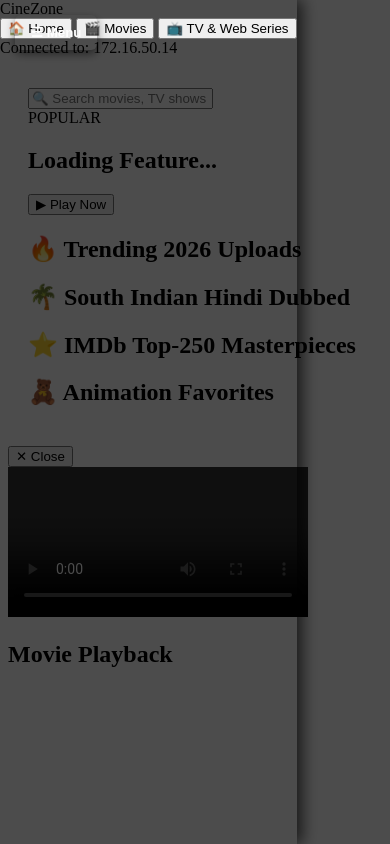
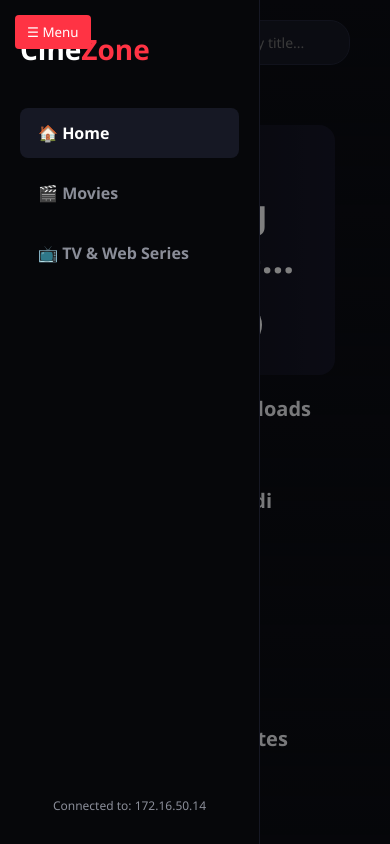
Before and after one commit to iutpalm/CineZone-app, an Electron app: page index.html in a window 390 px wide. Both pictures are taken after a click on the button "☰ Menu". Drawn offline with Linux system fonts and the light colour scheme.

Commit message:
Update styles.css

```diff
--- a/styles.css
+++ b/styles.css
@@ -1,141 +1,255 @@
-/* --- FEATURED AUTOMATED SLIDER --- */
-.menu-header {
-    font-size: 11px;
-    font-weight: 800;
-    color: var(--accent-color);
-    letter-spacing: 1px;
-    margin-top: 20px;
-    margin-bottom: 5px;
-    padding-left: 10px;
-    opacity: 0.8;
+:root {
+    --bg-color: #0c0d14;
+    --sidebar-color: #06070a;
+    --accent-color: #ff3344; /* Popcornflix red/pink accent */
+    --text-color: #ffffff;
+    --text-muted: #8a8d98;
+    --card-bg: #161824;
+    --card-hover: #222538;
 }
 
-.featured-slider-container {
-    width: 100%;
-    height: 220px;
-    border-radius: 12px;
-    overflow: hidden;
-    margin-bottom: 30px;
-    background: #1f1f1f;
-    position: relative;
-    border: 1px solid #252525;
+* {
+    box-sizing: border-box;
+    margin: 0;
+    padding: 0;
+    font-family: 'Segoe UI', Roboto, Helvetica, Arial, sans-serif;
 }
 
-.slider-track {
+body {
+    background-color: var(--bg-color);
+    color: var(--text-color);
+    overflow: hidden;
+    height: 100vh;
+}
+
+.app-container {
     display: flex;
+    height: 100vh;
+}
+
+/* Sidebar layout */
+.sidebar {
+    width: 260px;
+    background-color: var(--sidebar-color);
+    padding: 30px 20px;
+    display: flex;
+    flex-direction: column;
+    border-right: 1px solid #161824;
+}
+
+.logo {
+    font-size: 28px;
+    font-weight: 800;
+    color: var(--text-color);
+    margin-bottom: 40px;
+}
+
+.logo span { color: var(--accent-color); }
+
+.nav-menu {
+    display: flex;
+    flex-direction: column;
+    gap: 10px;
+    flex-grow: 1;
+}
+
+.nav-item {
+    background: none;
+    border: none;
+    color: var(--text-muted);
+    text-align: left;
+    padding: 14px 18px;
+    font-size: 16px;
+    font-weight: 600;
+    cursor: pointer;
+    border-radius: 8px;
+    transition: all 0.2s;
+}
+
+.nav-item:hover, .nav-item.active {
+    color: var(--text-color);
+    background-color: var(--card-bg);
+}
+
+.server-status {
+    font-size: 12px;
+    color: var(--text-muted);
+    text-align: center;
+}
+
+/* Main Window Dashboard */
+.main-content {
+    flex-grow: 1;
+    overflow-y: auto;
+    padding-bottom: 50px;
+}
+
+.popcorn-header {
+    padding: 20px 40px;
+    background: linear-gradient(to bottom, rgba(12,13,20,1), rgba(12,13,20,0));
+    position: sticky;
+    top: 0;
+    z-index: 100;
+}
+
+.search-box input {
+    width: 350px;
+    background-color: var(--card-bg);
+    border: 1px solid #222538;
+    padding: 12px 20px;
+    border-radius: 20px;
+    color: white;
+    font-size: 14px;
+    outline: none;
+}
+
+/* Hero Display Showcase Banner */
+.hero-banner {
+    height: 380px;
+    margin: 0 40px 30px 40px;
+    border-radius: 16px;
+    position: relative;
+    overflow: hidden;
+    background-size: cover;
+    background-position: center;
+    background-color: #1a1a2e;
+}
+
+.hero-gradient {
+    position: absolute;
     width: 100%;
     height: 100%;
-    transition: transform 0.6s cubic-bezier(0.25, 1, 0.5, 1);
+    background: linear-gradient(to right, rgba(12,13,20,0.9) 30%, rgba(12,13,20,0.2) 100%);
 }
 
-.slide {
-    min-width: 100%;
+.hero-content {
+    position: relative;
+    z-index: 5;
+    padding: 60px;
+    max-width: 600px;
     height: 100%;
-    position: relative;
     display: flex;
-    align-items: flex-end;
-    background-size: cover;
-    background-position: center;
+    flex-direction: column;
+    justify-content: center;
+    align-items: flex-start;
 }
 
-/* Fallback gradient styling if movie posters aren't found */
-.slide-gradient {
-    position: absolute;
-    top: 0;
-    left: 0;
-    width: 100%;
-    height: 100%;
-    background: linear-gradient(to top, rgba(20,20,20,1) 15%, rgba(0,0,0,0.3) 100%);
-    z-index: 1;
+.badge {
+    background: var(--accent-color);
+    padding: 4px 8px;
+    font-size: 11px;
+    font-weight: 700;
+    border-radius: 4px;
+    margin-bottom: 15px;
 }
 
-.slide-content {
-    position: relative;
-    z-index: 2;
-    padding: 25px;
-    max-width: 600px;
+#heroTitle {
+    font-size: 38px;
+    font-weight: 800;
+    margin-bottom: 20px;
+    line-height: 1.2;
 }
 
-.slide-tag {
-    background-color: var(--accent-color);
-    color: white;
-    font-size: 11px;
+.play-btn {
+    background: white;
+    color: black;
+    border: none;
+    padding: 12px 28px;
     font-weight: 700;
-    padding: 4px 8px;
-    border-radius: 4px;
-    text-transform: uppercase;
-    display: inline-block;
-    margin-bottom: 8px;
+    font-size: 16px;
+    border-radius: 25px;
+    cursor: pointer;
+    transition: transform 0.2s;
 }
 
-.slide-title {
-    font-size: 24px;
-    font-weight: 700;
-    margin-bottom: 5px;
-    text-shadow: 0 2px 4px rgba(0,0,0,0.8);
+.play-btn:hover { transform: scale(1.05); }
+
+/* Horizontal Movie Rails Layout */
+.movie-section {
+    margin-bottom: 35px;
+    padding-left: 40px;
 }
 
-/* --- MOBILE RESPONSIVENESS AND COLLAPSIBLE DRAWER --- */
-.mobile-menu-toggle {
-    display: none; /* Hidden by default on desktop viewports */
-    position: fixed;
-    top: 15px;
-    left: 15px;
-    z-index: 1000;
-    background-color: var(--accent-color);
-    color: white;
-    border: none;
-    padding: 10px 16px;
-    border-radius: 6px;
-    font-weight: bold;
-    cursor: pointer;
-    box-shadow: 0 4px 10px rgba(0,0,0,0.5);
+.section-title {
+    font-size: 20px;
+    font-weight: 700;
+    margin-bottom: 15px;
+    color: #f0f1f5;
 }
 
-.sidebar-overlay {
-    display: none;
-    position: fixed;
-    top: 0;
-    left: 0;
-    width: 100vw;
-    height: 100vh;
-    background-color: rgba(0, 0, 0, 0.7);
-    z-index: 998;
+.horizontal-scroll {
+    display: flex;
+    gap: 20px;
+    overflow-x: auto;
+    padding-bottom: 15px;
+    scroll-behavior: smooth;
 }
 
-@media (max-width: 768px) {
-    .mobile-menu-toggle {
-        display: block; /* Show menu button on small screen layouts */
+.horizontal-scroll::-webkit-scrollbar { height: 6px; }
+.horizontal-scroll::-webkit-scrollbar-thumb { background: #222538; border-radius: 4px; }
+
+/* Poster Cards Design */
+.popcorn-card {
+    min-width: 170px;
+    max-width: 170px;
+    cursor: pointer;
+    transition: transform 0.3s;
 }
 
-    .sidebar {
-        position: fixed;
-        top: 0;
-        left: -280px; /* Fully hidden off-screen on the left side */
-        height: 100vh;
-        z-index: 999;
-        transition: left 0.3s cubic-bezier(0.25, 1, 0.5, 1);
-        box-shadow: 5px 0 15px rgba(0,0,0,0.7);
+.popcorn-card:hover {
+    transform: scale(1.06);
 }
 
-    /* Triggered when menu button is clicked */
-    .sidebar.open {
-        left: 0;
+.poster-frame {
+    width: 100%;
+    height: 240px;
+    background: linear-gradient(135deg, #161824, #0c0d14);
+    border-radius: 10px;
+    display: flex;
+    align-items: center;
+    justify-content: center;
+    font-size: 40px;
+    border: 1px solid #1f2235;
+    margin-bottom: 10px;
 }
 
-    .sidebar-overlay.visible {
-        display: block;
+.movie-name {
+    font-size: 14px;
+    font-weight: 600;
+    white-space: nowrap;
+    overflow: hidden;
+    text-overflow: ellipsis;
+    color: #e2e4ed;
 }
 
-    .main-content {
-        padding: 80px 20px 20px 20px; /* Extra top padding to make space for the floating menu bar button */
+/* Search Grid fallbacks */
+.media-grid {
+    display: grid;
+    grid-template-columns: repeat(auto-fill, minmax(170px, 1fr));
+    gap: 25px;
+    padding: 0 40px;
 }
 
-    .featured-slider-container {
-        height: 160px; /* Slimmer banner setup for native mobile scaling dimensions */
+/* Video Modal overlay styling */
+.video-modal {
+    position: fixed;
+    top: 0; left: 0; width: 100vw; height: 100vh;
+    background: black; display: none;
+    justify-content: center; align-items: center; z-index: 1000;
 }
 
-    .slide-title {
-        font-size: 18px;
+.video-container { width: 90%; max-width: 1000px; }
+video { width: 100%; aspect-ratio: 16/9; background: #000; border-radius: 8px;}
+.close-modal { position: absolute; top: 20px; right: 20px; background: var(--accent-color); color: #fff; padding: 10px 20px; border: none; cursor: pointer; border-radius: 4px;}
+
+/* Mobile handling layout toggle properties */
+.mobile-menu-toggle { display: none; }
+@media (max-width: 768px) {
+    .mobile-menu-toggle { display: block; position: fixed; top: 15px; left: 15px; z-index: 200; background: var(--accent-color); color: white; border: none; padding: 8px 12px; border-radius: 4px;}
+    .sidebar { position: fixed; left: -260px; height: 100vh; z-index: 199; transition: left 0.3s; }
+    .sidebar.open { left: 0; }
+    .sidebar-overlay.visible { display: block; position: fixed; top: 0; left: 0; width: 100vw; height: 100vh; background: rgba(0,0,0,0.5); z-index: 198; }
+    .hero-banner { margin: 60px 15px 20px 15px; height: 250px; }
+    .movie-section { padding-left: 15px; }
+    .search-box input { width: 100%; }
 }
-}
```
Lines whose indentation alone changed are shown as unchanged.
